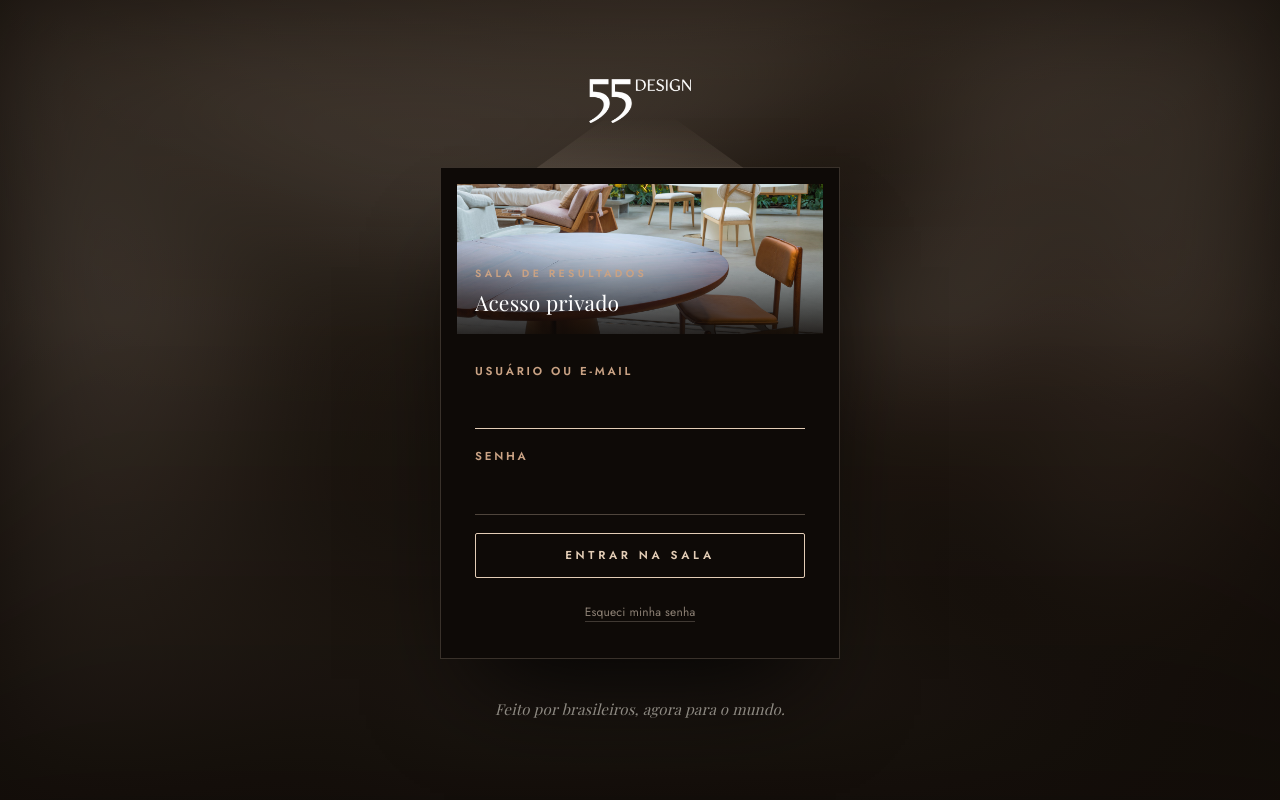
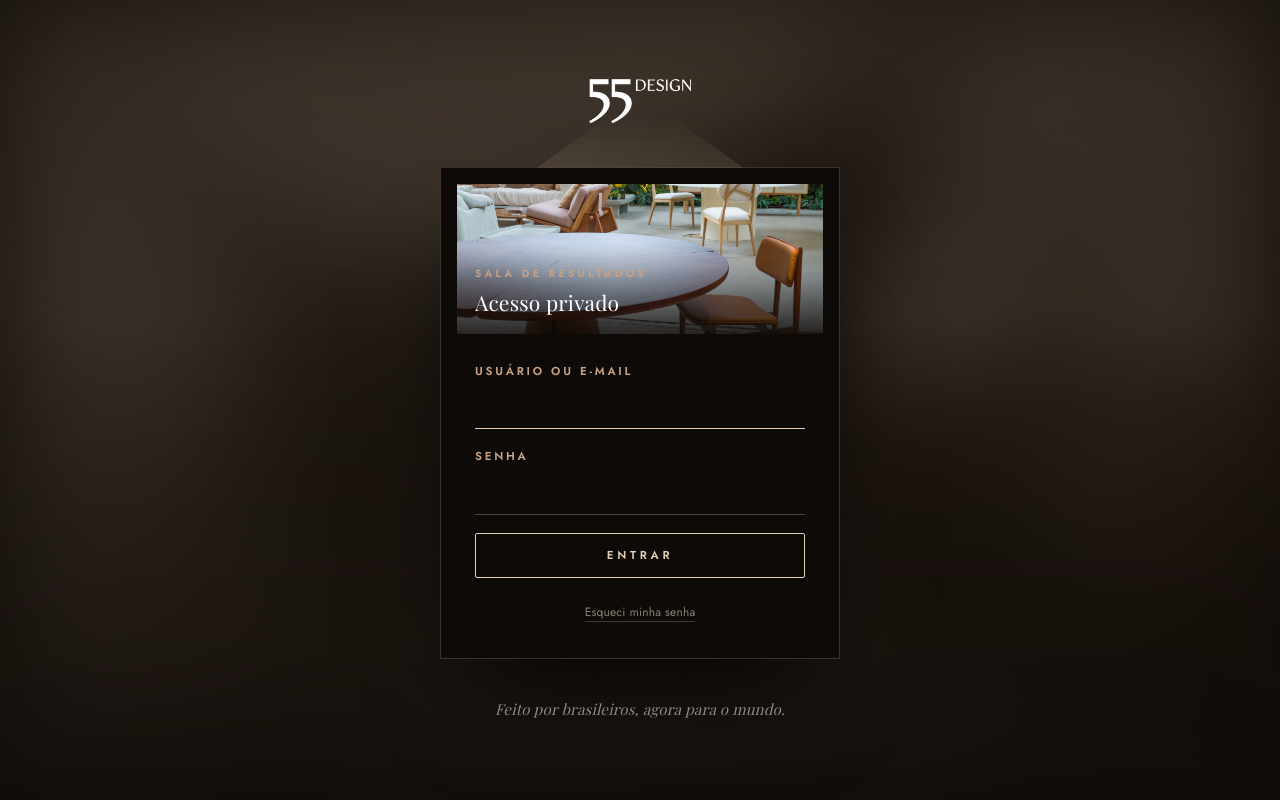
Before and after one commit to fernandoedelson/app55, a Flask app: page /entrar?next=/admin/perfis/1 in a window 1280 px wide. Run offline with Flask 3, Linux system fonts and the light colour scheme; some web fonts are replaced.

Commit message:
Login: botao diz apenas Entrar
Co-Authored-By: Claude Sonnet 5.5 <noreply@anthropic.com>

```diff
--- a/app/templates/login.html
+++ b/app/templates/login.html
@@ -71,7 +71,7 @@
           <label for="password">Senha</label>
           <input id="password" name="password" type="password" autocomplete="current-password" required>
         </div>
-        <button class="btn btn-porta" type="submit">Entrar na sala</button>
+        <button class="btn btn-porta" type="submit">Entrar</button>
       </form>
       <p class="porta-foot"><a href="{{ url_for('auth.esqueci_senha') }}">Esqueci minha senha</a></p>
     </div>
```
